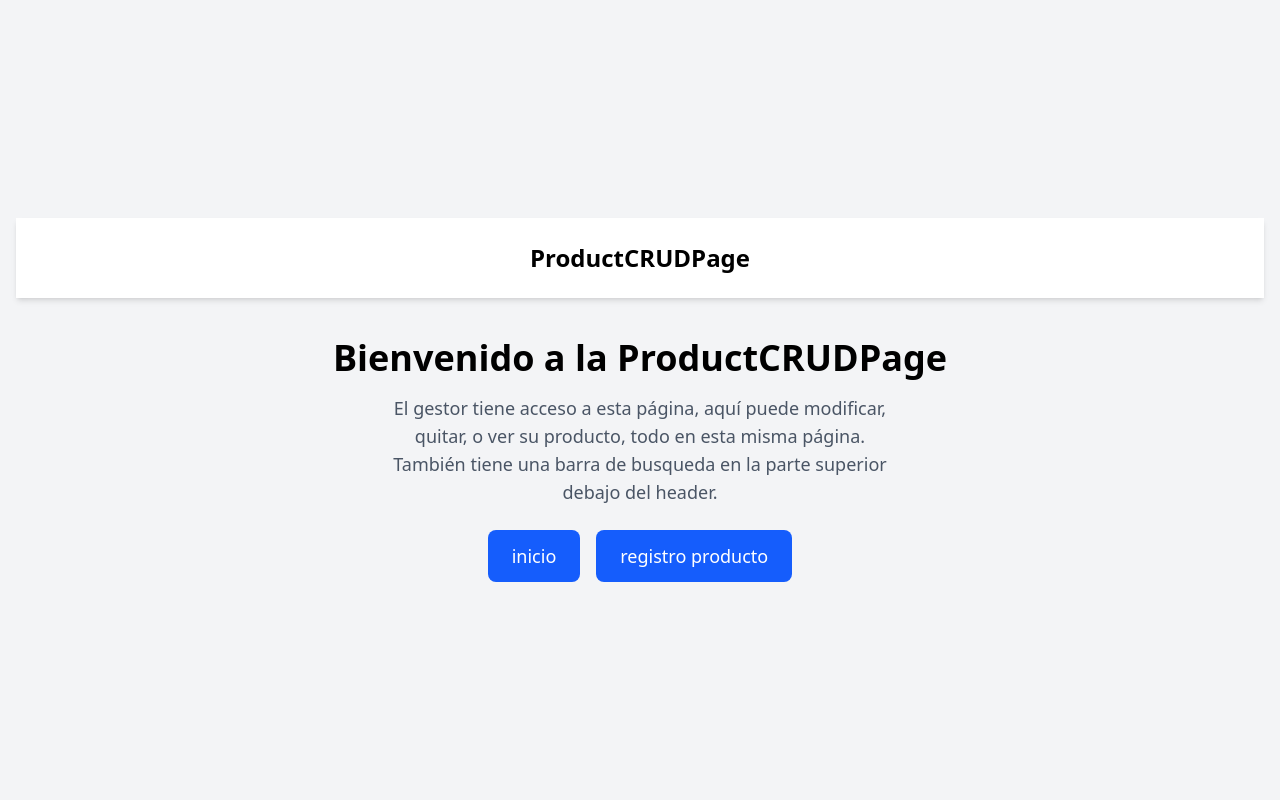
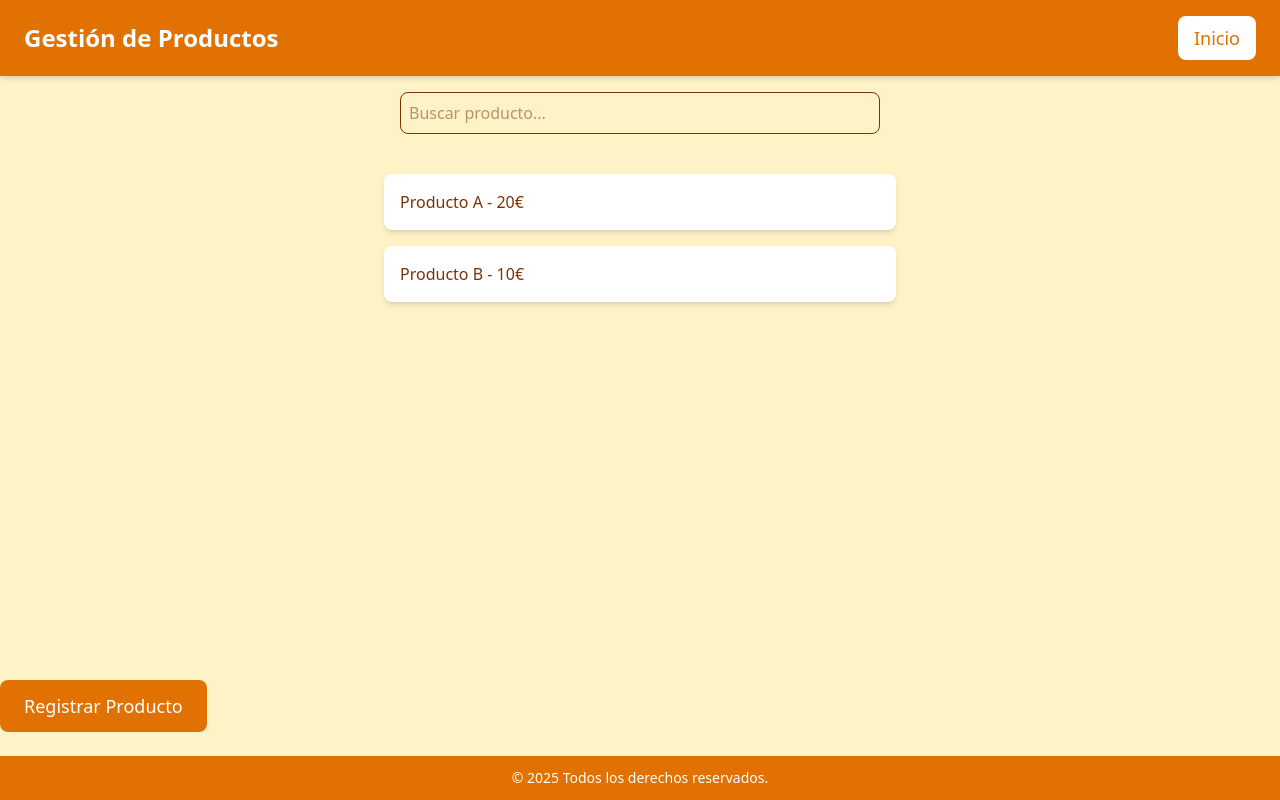
Before and after one commit to gastbr/majosfera-front, a React (Vite) app: page /CRUD-product in a window 1280 px wide. Built offline with nearby package versions, Linux system fonts and the light colour scheme.

Commit message:
ADD ProductCRUDPage view

```diff
--- a/src/pages/FavouritePage.jsx
+++ b/src/pages/FavouritePage.jsx
@@ -12,7 +12,9 @@ const FavouritePage = () => {
           Bienvenido a la FavouritePage
         </h1>
         <p className="text-lg text-gray-600 mb-6 max-w-lg">
-          El listado de todos los productos que el usuario marcó como favorito
+          El listado de todos los productos que el usuario marcó como favorito,
+          pudiendo revertir su elección si quiere y también pudiendo añadirlo al
+          carrito
         </p>
         <div className="flex space-x-4">
           <Link
--- a/src/pages/MarketPage.jsx
+++ b/src/pages/MarketPage.jsx
@@ -53,7 +53,7 @@ const MarketPage = ({ isGestor }) => {
           to="/"
           className="bg-white text-amber-600 px-4 py-2 rounded-lg text-lg hover:bg-gray-200 transition"
         >
-          Volver al inicio
+          Inicio
         </Link>
       </header>
 
@@ -121,13 +121,15 @@ const MarketPage = ({ isGestor }) => {
                   </p>
                   <div className="flex flex-col space-y-2">
                     <Link
-                      to={`/product/${product.id}`}
+                      to={`/product/`}
+                      // to={`/product/${product.id}`}
                       className="bg-green-600 text-white px-4 py-2 rounded-lg hover:bg-green-700 transition"
                     >
                       Ver Producto
                     </Link>
                     <Link
-                      to={`/association/${product.association}`}
+                      to={`/association`}
+                      // to={`/association/${product.association}`}
                       className="bg-blue-600 text-white px-4 py-2 rounded-lg hover:bg-blue-700 transition"
                     >
                       Ver Asociación
--- a/src/pages/PaymentPage.jsx
+++ b/src/pages/PaymentPage.jsx
@@ -12,7 +12,8 @@ const PaymentPage = () => {
           Bienvenido a la PaymentPage
         </h1>
         <p className="text-lg text-gray-600 mb-6 max-w-lg">
-          Aquí sale una simulación del pago, dirección y eso del usuario
+          Aquí sale una simulación del método de pago, dirección y datos del
+          usuario.
         </p>
         <div className="flex space-x-4">
           <Link
--- a/src/pages/ProductCRUDPage.jsx
+++ b/src/pages/ProductCRUDPage.jsx
@@ -1,38 +1,161 @@
-import React from "react";
+import React, { useState } from "react";
 import { Link } from "react-router";
 
-const RegisterProductPage = () => {
+const ProductCRUDPage = () => {
+  const [search, setSearch] = useState("");
+  const [selectedProduct, setSelectedProduct] = useState(null);
+  const [products, setProducts] = useState([
+    {
+      id: 1,
+      name: "Producto A",
+      price: 20,
+      stock: 5,
+      description: "Descripción de Producto A",
+    },
+    {
+      id: 2,
+      name: "Producto B",
+      price: 10,
+      stock: 2,
+      description: "Descripción de Producto B",
+    },
+  ]);
+
+  const handleSearchChange = (e) => {
+    setSearch(e.target.value);
+  };
+
+  const handleSelectProduct = (product) => {
+    setSelectedProduct({ ...product });
+  };
+
+  const handleChange = (e) => {
+    setSelectedProduct({ ...selectedProduct, [e.target.name]: e.target.value });
+  };
+
+  const handleSaveChanges = () => {
+    setProducts(
+      products.map((p) => (p.id === selectedProduct.id ? selectedProduct : p))
+    );
+    alert("Producto actualizado");
+  };
+
+  const handleDelete = () => {
+    if (selectedProduct) {
+      setProducts(products.filter((p) => p.id !== selectedProduct.id));
+      setSelectedProduct(null);
+      alert("Producto eliminado");
+    }
+  };
+
   return (
-    <div className="min-h-screen flex flex-col items-center justify-center bg-gray-100 p-4">
-      <header className="w-full py-6 bg-white shadow-md text-center text-2xl font-bold">
-        ProductCRUDPage
-      </header>
-      <main className="flex flex-col items-center text-center mt-10">
-        <h1 className="text-4xl font-extrabold mb-4">
-          Bienvenido a la ProductCRUDPage
-        </h1>
-        <p className="text-lg text-gray-600 mb-6 max-w-lg">
-          El gestor tiene acceso a esta página, aquí puede modificar, quitar, o
-          ver su producto, todo en esta misma página. También tiene una barra de
-          busqueda en la parte superior debajo del header.
-        </p>
-        <div className="flex space-x-4">
+    <div className="min-h-screen flex flex-col bg-amber-100 text-amber-900">
+      {/* Header */}
+      <header className="bg-amber-600 text-white py-4 px-6 flex justify-between items-center shadow-md">
+        <h1 className="text-2xl font-bold">Gestión de Productos</h1>
         <Link
           to="/"
-            className="bg-blue-600 text-white px-6 py-3 rounded-lg text-lg hover:bg-blue-700 transition"
+          className="bg-white text-amber-600 px-4 py-2 rounded-lg text-lg hover:bg-gray-200 transition"
         >
-            inicio
+          Inicio
         </Link>
+      </header>
+
+      {/* Search Bar */}
+      <div className="p-4 w-full max-w-lg mx-auto">
+        <input
+          type="text"
+          className="w-full p-2 border rounded-lg"
+          placeholder="Buscar producto..."
+          value={search}
+          onChange={handleSearchChange}
+        />
+      </div>
+
+      {/* List of Products */}
+      <main className="flex-1 flex flex-col items-center p-6">
+        <ul className="w-full max-w-lg">
+          {products
+            .filter((p) => p.name.toLowerCase().includes(search.toLowerCase()))
+            .map((product) => (
+              <li
+                key={product.id}
+                className="p-4 bg-white rounded-lg shadow-md mb-4 cursor-pointer"
+                onClick={() => handleSelectProduct(product)}
+              >
+                {product.name} - {product.price}€
+              </li>
+            ))}
+        </ul>
+
+        {/* Selected Product Details */}
+        {selectedProduct && (
+          <div className="bg-white p-6 rounded-lg shadow-md w-full max-w-md text-center mt-6">
+            <h2 className="text-2xl font-bold mb-4">Editar Producto</h2>
+            <input
+              type="text"
+              name="name"
+              className="w-full p-2 border rounded-lg mb-4"
+              value={selectedProduct.name}
+              onChange={handleChange}
+              placeholder="Nombre"
+            />
+            <input
+              type="number"
+              name="price"
+              className="w-full p-2 border rounded-lg mb-4"
+              value={selectedProduct.price}
+              onChange={handleChange}
+              placeholder="Precio"
+            />
+            <input
+              type="number"
+              name="stock"
+              className="w-full p-2 border rounded-lg mb-4"
+              value={selectedProduct.stock}
+              onChange={handleChange}
+              placeholder="Stock"
+            />
+            <textarea
+              name="description"
+              className="w-full p-2 border rounded-lg mb-4"
+              rows="3"
+              value={selectedProduct.description}
+              onChange={handleChange}
+              placeholder="Descripción"
+            ></textarea>
+            <button
+              className="mt-4 bg-amber-600 text-white px-6 py-2 rounded-lg hover:bg-amber-700 transition"
+              onClick={handleSaveChanges}
+            >
+              Guardar Cambios
+            </button>
+            <button
+              className="mt-4 bg-red-600 text-white px-6 py-2 rounded-lg hover:bg-red-700 transition ml-2"
+              onClick={handleDelete}
+            >
+              Eliminar Producto
+            </button>
+          </div>
+        )}
+      </main>
+
+      {/* Navigation */}
+      <div className="flex space-x-4 mt-6 pb-6">
         <Link
           to="/register-product"
-            className="bg-blue-600 text-white px-6 py-3 rounded-lg text-lg hover:bg-blue-700 transition"
+          className="bg-amber-600 text-white px-6 py-3 rounded-lg text-lg hover:bg-amber-700 transition"
         >
-            registro producto
+          Registrar Producto
         </Link>
       </div>
-      </main>
+
+      {/* Footer */}
+      <footer className="bg-amber-600 text-white py-3 text-center text-sm">
+        &copy; {new Date().getFullYear()} Todos los derechos reservados.
+      </footer>
     </div>
   );
 };
 
-export default RegisterProductPage;
+export default ProductCRUDPage;
--- a/src/pages/ProductPage.jsx
+++ b/src/pages/ProductPage.jsx
@@ -12,7 +12,11 @@ const ProductPage = () => {
           Bienvenido a la ProductPage
         </h1>
         <p className="text-lg text-gray-600 mb-6 max-w-lg">
-          Aquí se ve la info del producto y se pone enlace a añadir al carrito
+          Aquí se ve la info del producto y se pone enlace a añadir al carrito,
+          también hay un enlace para ver el perfil de la asociacion que publico
+          el producto y también se puede volver a la página de market. datos de
+          producto: Categoría: Nombre Producto: Nombre Descripción* Precio Stock
+          Foto* IdCategoría
         </p>
         <div className="flex space-x-4">
           <Link
```
Lines whose indentation alone changed are shown as unchanged.
